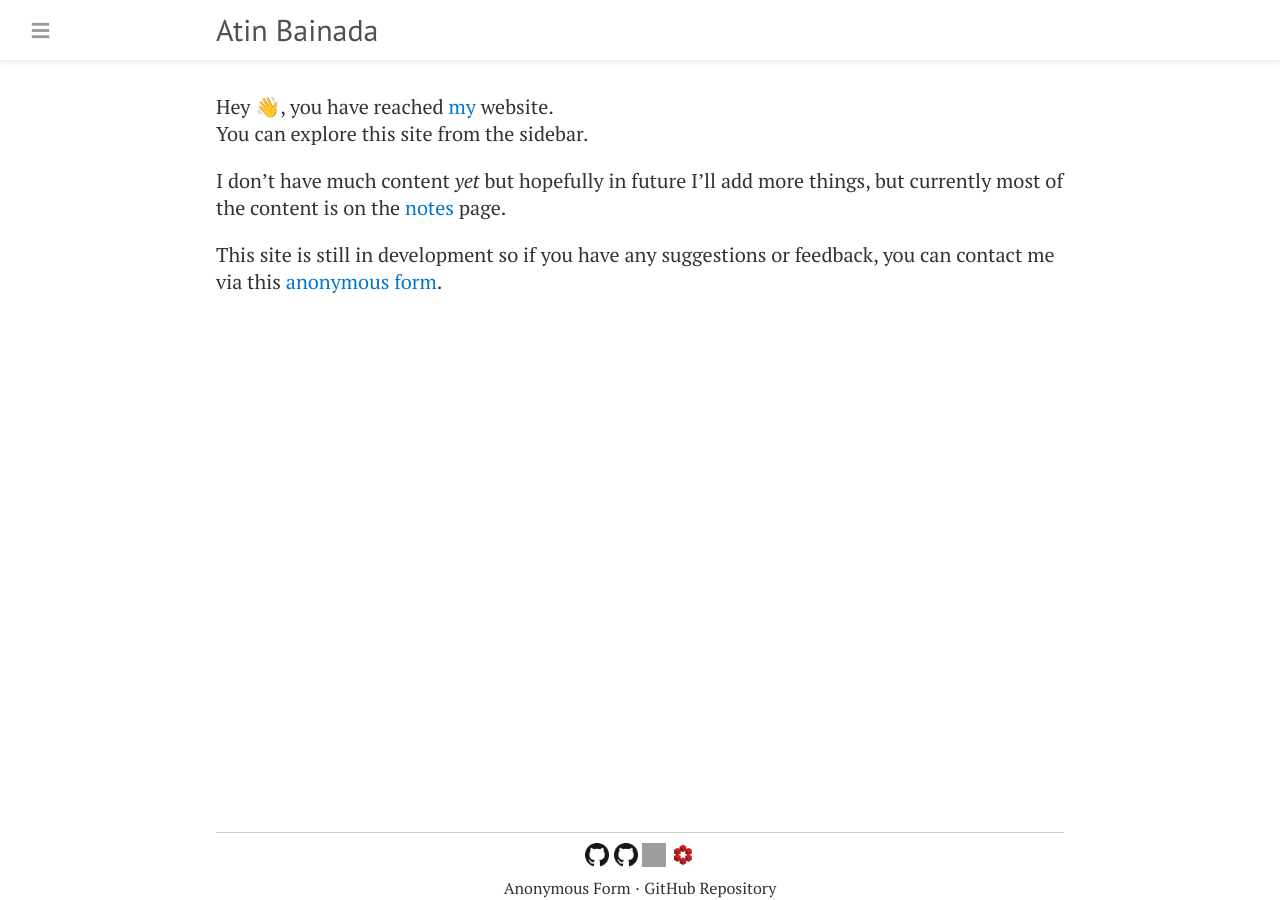
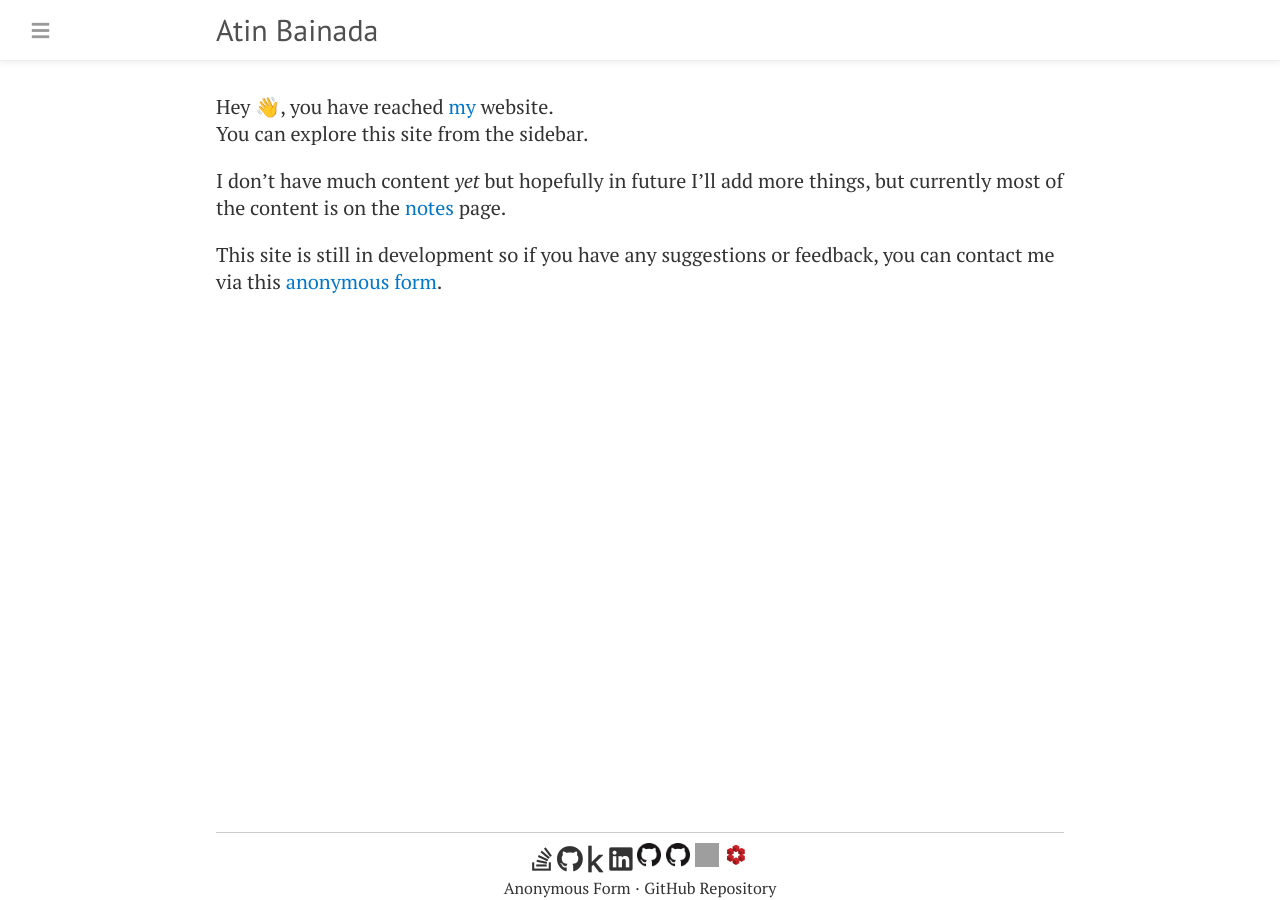
Before and after one commit to LeoAB10/LeoAB10.github.io, a Jekyll site: the page built from index.md, in a window 1280 px wide. Built offline with Jekyll 4.4.1, drawn with Linux system fonts in a browser that asks for light colours; nearby versions of some CDN libraries; emoji names are drawn with the system emoji font; grey boxes are pictures that could not be loaded.

Commit message:
li'l changes

```diff
--- a/_includes/footer.html
+++ b/_includes/footer.html
@@ -1,6 +1,10 @@
 <footer class="footer container">
   <hr />
   <div class="social-links">
+    <i class="fab fa-stack-overflow fa-lg"></i>
+    <i class="fab fa-github fa-lg"></i>
+    <i class="fab fa-kaggle fa-lg"></i>
+    <i class="fab fa-linkedin fa-lg"></i>
     {% for link in site.social-links %}
     <a href="{{ link.url | relative_url }}">
       <img src="{{ link.icon | relative_url }}" width="24px" height="24px" />
```
Also changed, not shown: img/icons/kaggle.png (added), img/icons/linkedin.png (added).
